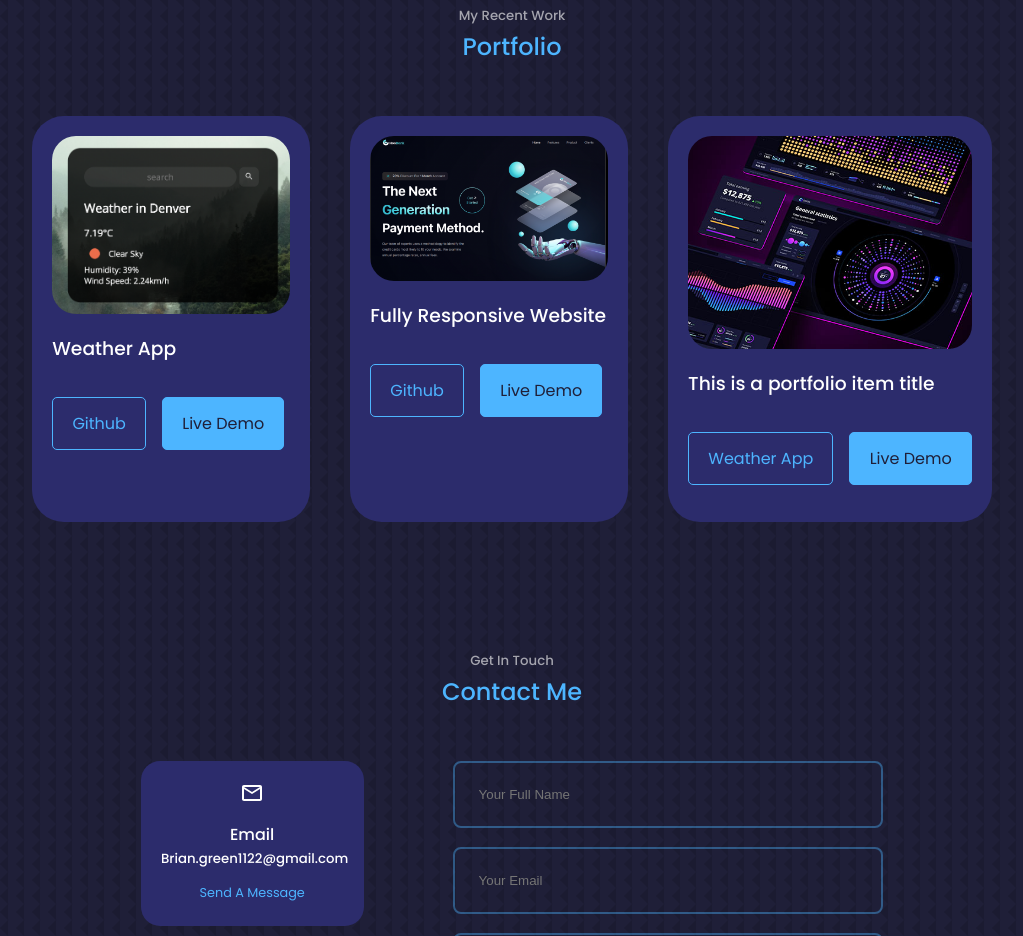
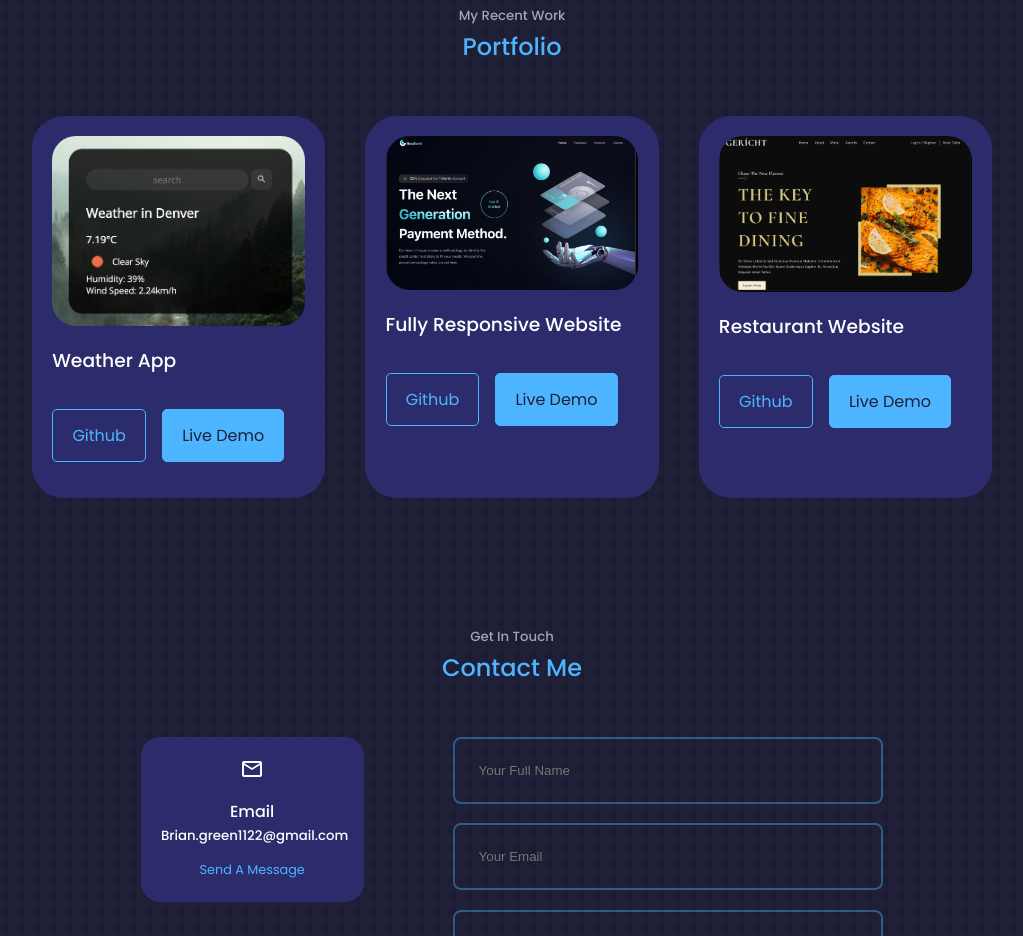
Before and after one commit to briangreen2/react-portfolio, a React (Create React App) app: page / in a window 1280 px wide. Shown: the part 2200-3136 px from the top of the page, without its empty margins (128-1151 px from the left). Built offline with nearby package versions, Linux system fonts and the light colour scheme.

Commit message:
added new project

```diff
--- a/src/Components/portfolio/Portfolio.jsx
+++ b/src/Components/portfolio/Portfolio.jsx
@@ -2,8 +2,7 @@ import React from 'react'
 import './portfolio.css'
 import HOOB from '../../assets/hoobank-image.png'
 import WEATHER from '../../assets/Weather-app-image.png'
-import IMG1 from '../../assets/portfolio1.jpg'
-import IMG2 from '../../assets/portfolio2.jpg'
+import RESTAURANT from '../../assets/restaurant-pic.png'
 
 
 const Portfolio = () => {
@@ -35,12 +34,12 @@ const Portfolio = () => {
         </article>
         <article className='portfolio__item'>
           <div className="portfolio__item-image">
-            <img src={IMG2} alt="" />
+            <img src={RESTAURANT} alt="" />
           </div>
-          <h3>This is a portfolio item title</h3>
+          <h3>Restaurant Website</h3>
           <div className="portfolio__item-cta">
-            <a href="https://github.com/briangreen2" className='btn' target='_blank'>Weather App</a>
-            <a href="#" className='btn btn-primary' target='_blank'>Live Demo</a>
+            <a href="https://github.com/briangreen2/Restaurant-website" className='btn' target='_blank'>Github</a>
+            <a href="https://restaurant-website-jet-two.vercel.app/" className='btn btn-primary' target='_blank'>Live Demo</a>
           </div>
         </article>
       </div>
```
Also changed, not shown: src/assets/restaurant-pic.png (added).
